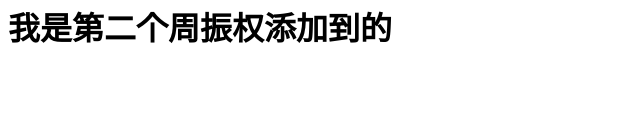
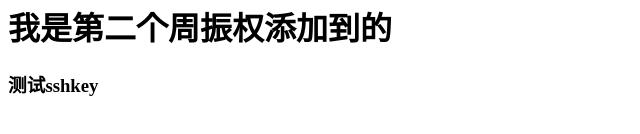
Before and after one commit to zzqzzq920/git-demo, a plain HTML site: page index.html in a window 1280 px wide. Shown: the part 150-284 px from the top of the page, without its empty margins (0-640 px from the left). Drawn offline with Linux system fonts and the light colour scheme.

Commit message:
测试sshkey

```diff
--- a/index.html
+++ b/index.html
@@ -18,5 +18,6 @@ asxas
     disici
   </h3>
   <h1>我是第二个周振权添加到的</h1>
+  <h3>测试sshkey</h3>
 </body>
 </html>
```
